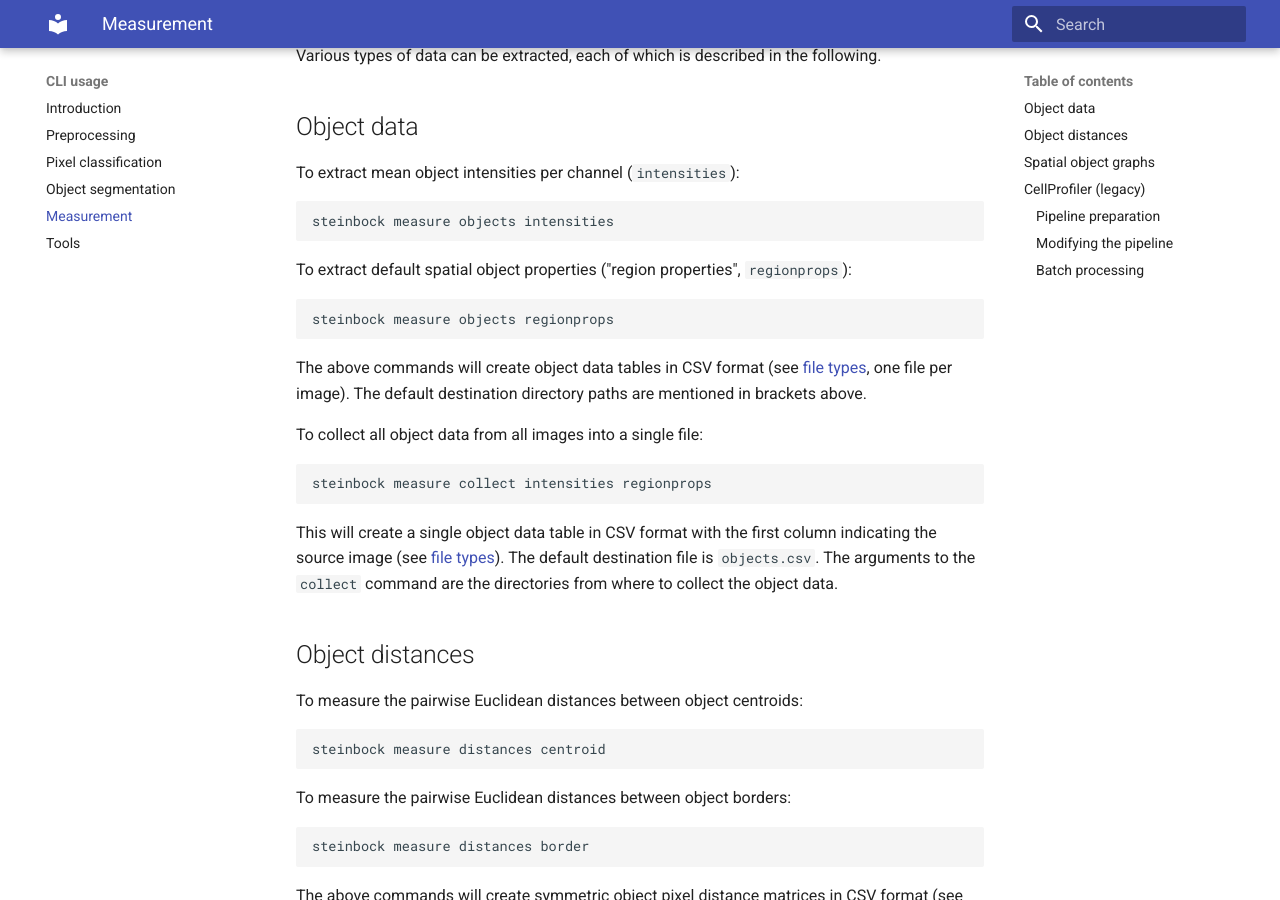
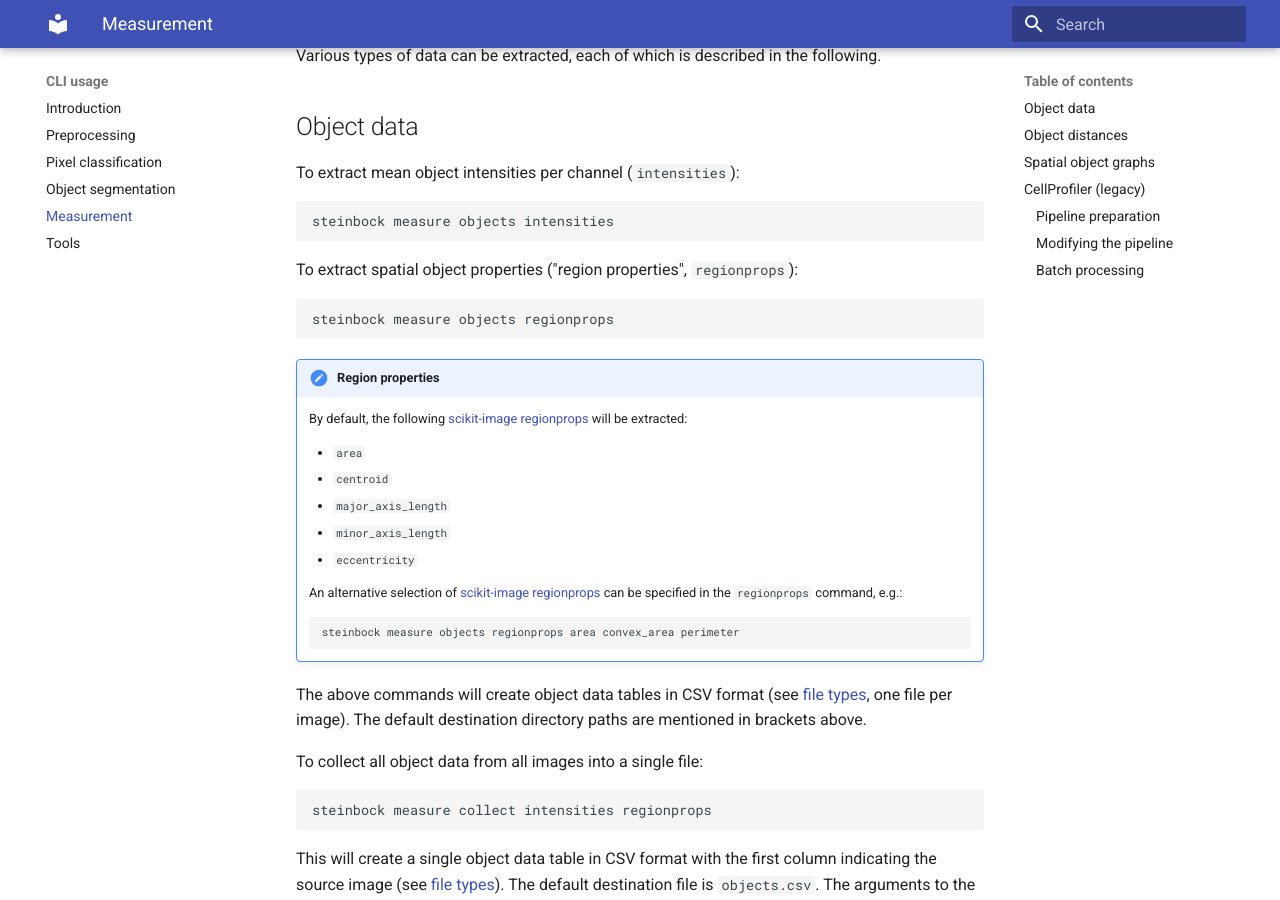
Before and after one commit to BodenmillerGroup/steinbock, an MkDocs documentation site: the page built from docs/cli/measurement.md, in a window 1280 px wide and 900 px high, scrolled down 226 px. Built offline with MkDocs 1.6.1 and Material for MkDocs 9.7.7, drawn with Linux system fonts in a browser that asks for light colours.

Commit message:
regionprops docs

```diff
--- a/docs/cli/measurement.md
+++ b/docs/cli/measurement.md
@@ -10,9 +10,22 @@ To extract mean object intensities per channel (`intensities`):
 
     steinbock measure objects intensities
 
-To extract default spatial object properties ("region properties", `regionprops`):
+To extract spatial object properties ("region properties", `regionprops`):
 
     steinbock measure objects regionprops
+
+!!! note "Region properties"
+    By default, the following [scikit-image regionprops](https://scikit-image.org/docs/dev/api/skimage.measure.html#skimage.measure.regionprops) will be extracted:
+
+      - `area`
+      - `centroid`
+      - `major_axis_length`
+      - `minor_axis_length`
+      - `eccentricity`
+
+    An alternative selection of [scikit-image regionprops](https://scikit-image.org/docs/dev/api/skimage.measure.html#skimage.measure.regionprops) can be specified in the `regionprops` command, e.g.:
+
+        steinbock measure objects regionprops area convex_area perimeter
 
 The above commands will create object data tables in CSV format (see [file types](../specs/file-types.md#object-data), one file per image). The default destination directory paths are mentioned in brackets above.
 
```
